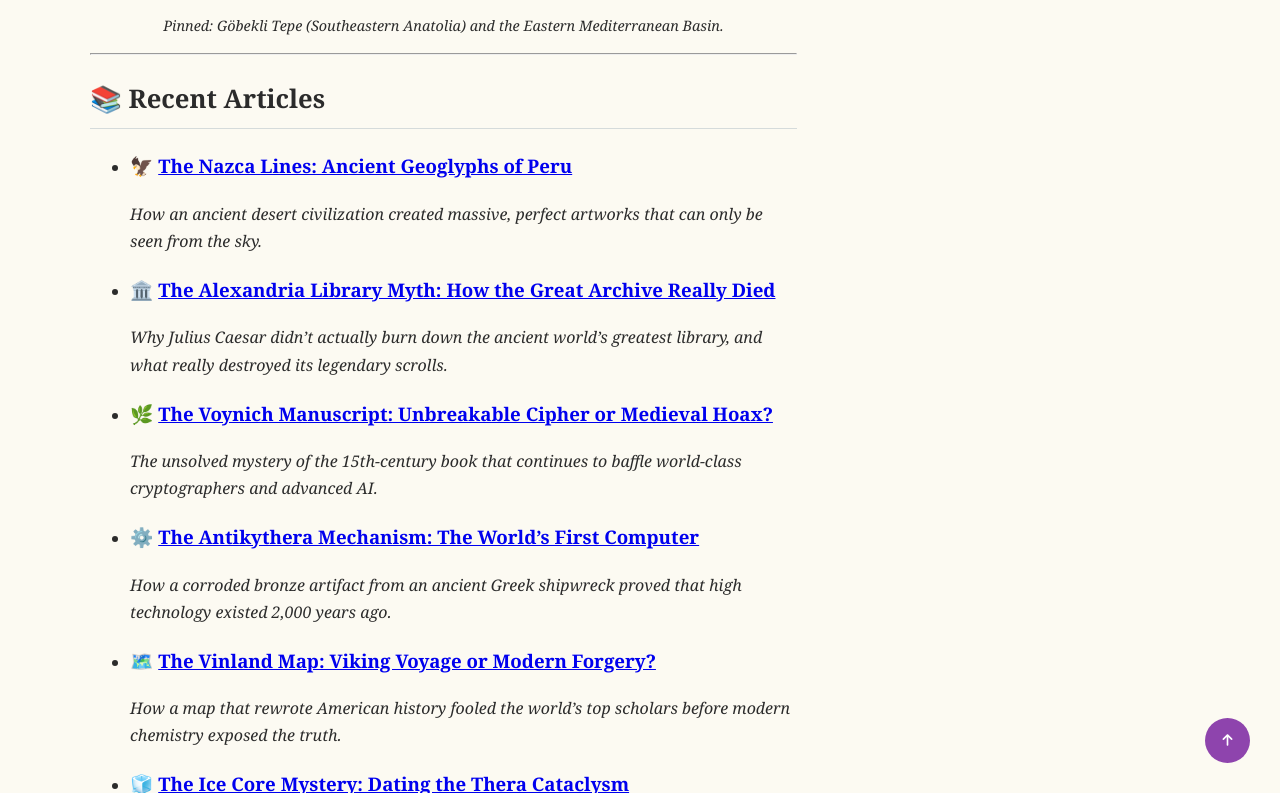
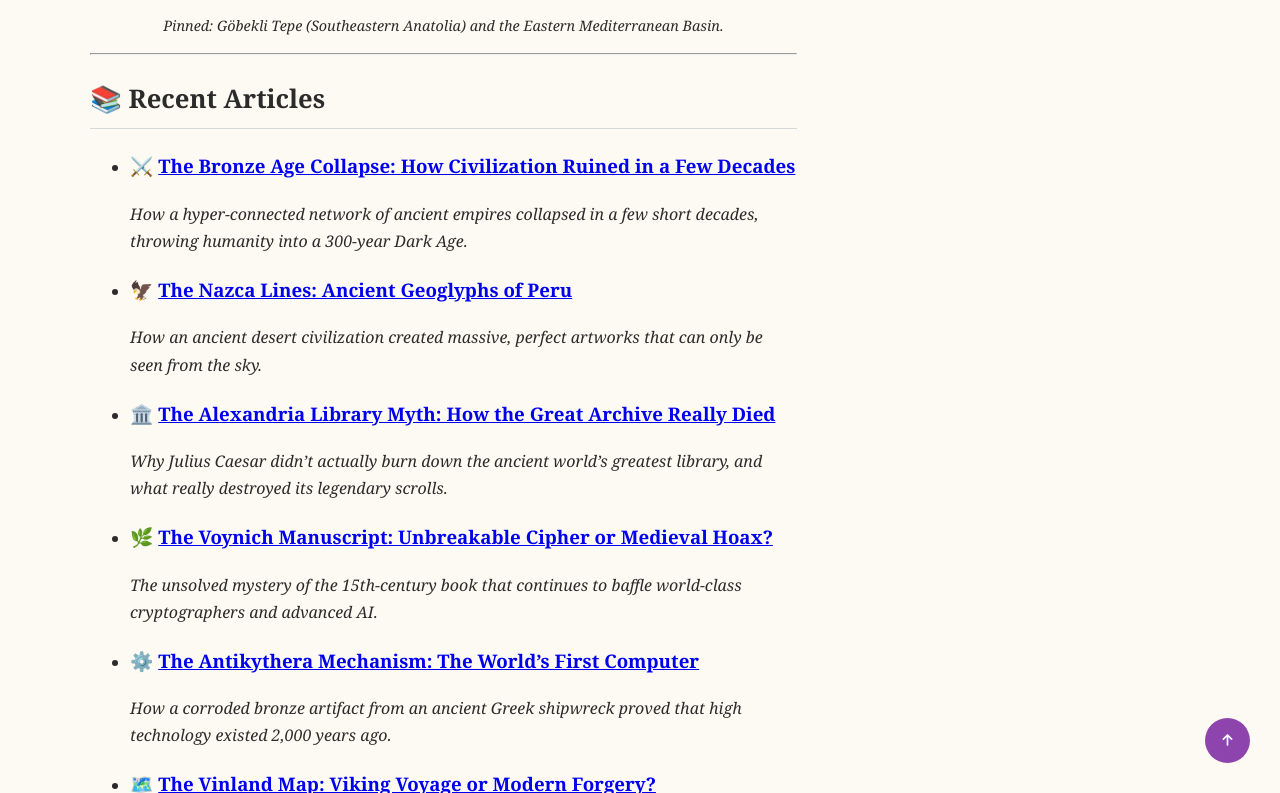
Before and after one commit to history-archaeology-project/history-archaeology-project.github.io, a Jekyll site: the page built from index.md, in a window 1280 px wide and 900 px high, scrolled down 1044 px, cut to the strip 107-900 px from the top of the window. Built offline with Jekyll 4.4.1, drawn with Linux system fonts in a browser that asks for light colours; comment, search, counter and statistics services are not loaded.

Commit message:
Add article on the Bronze Age Collapse
Added a new article about the Bronze Age Collapse.

```diff
--- a/index.md
+++ b/index.md
@@ -21,6 +21,9 @@ Explore the geographic locations of our archaeological and historical investigat
 ---
 
 ## 📚 Recent Articles
+
+*   ### ⚔️ [The Bronze Age Collapse: How Civilization Ruined in a Few Decades](/articles/bronze-age-collapse)
+    *How a hyper-connected network of ancient empires collapsed in a few short decades, throwing humanity into a 300-year Dark Age.*
 
 *   ### 🦅 [The Nazca Lines: Ancient Geoglyphs of Peru](/articles/nasca-lines)
     *How an ancient desert civilization created massive, perfect artworks that can only be seen from the sky.*
```
